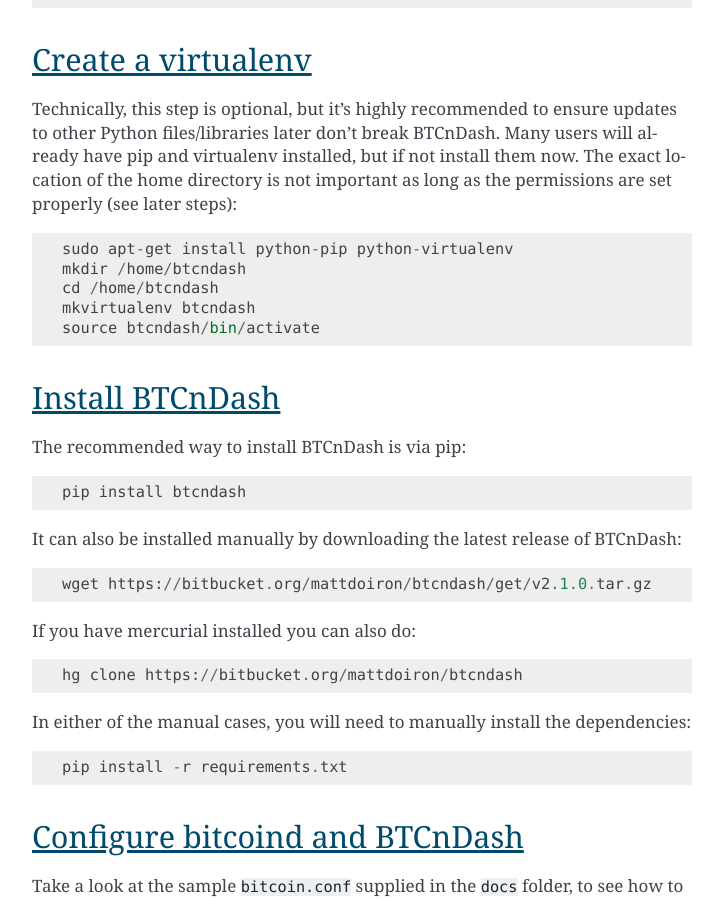
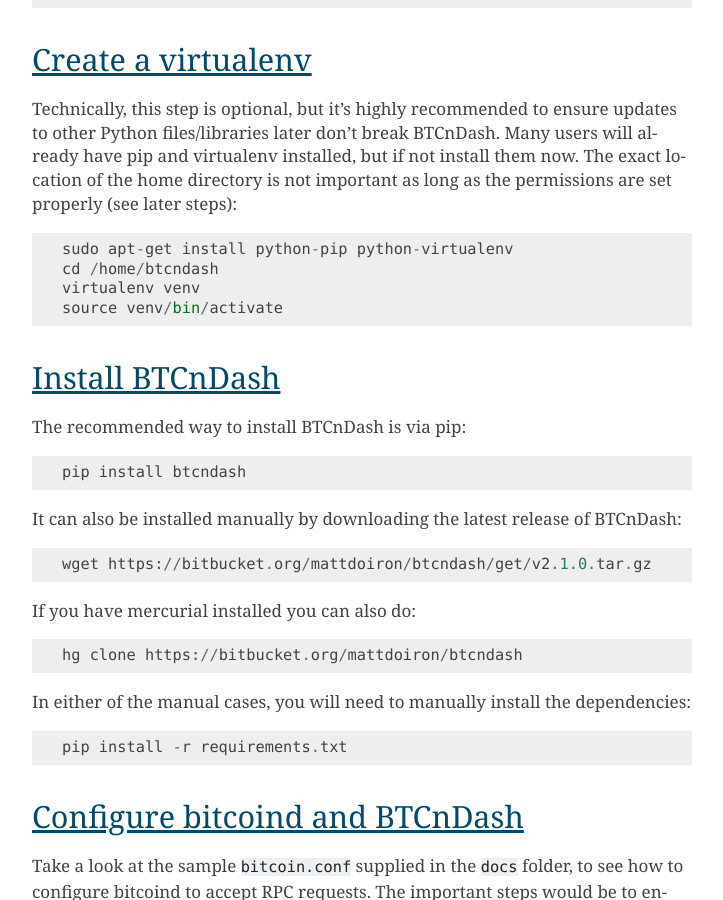
Before and after one commit to mattdoiron/btcndash, a Sphinx documentation site: the page built from doc/installation.rst, in a window 1280 px wide and 900 px high, scrolled down 690 px. Shown: the whole window, without its empty margins (388-1111 px from the left). Built offline with Sphinx 7.4.7, drawn with Linux system fonts in a browser that asks for light colours; some of the changed text lies outside the part shown.

Commit message:
Tweaks to documentation and notes.

```diff
--- a/doc/installation.rst
+++ b/doc/installation.rst
@@ -25,10 +25,9 @@ installed, but if not install them now. The exact location of the home directory
 as long as the permissions are set properly (see later steps)::
 
     sudo apt-get install python-pip python-virtualenv
-    mkdir /home/btcndash
     cd /home/btcndash
-    mkvirtualenv btcndash
-    source btcndash/bin/activate
+    virtualenv venv
+    source venv/bin/activate
 
 Install BTCnDash
 ~~~~~~~~~~~~~~~~
```
Also changed, not shown: other parts of doc/installation.rst (+3 -2 lines), 3 other files.
